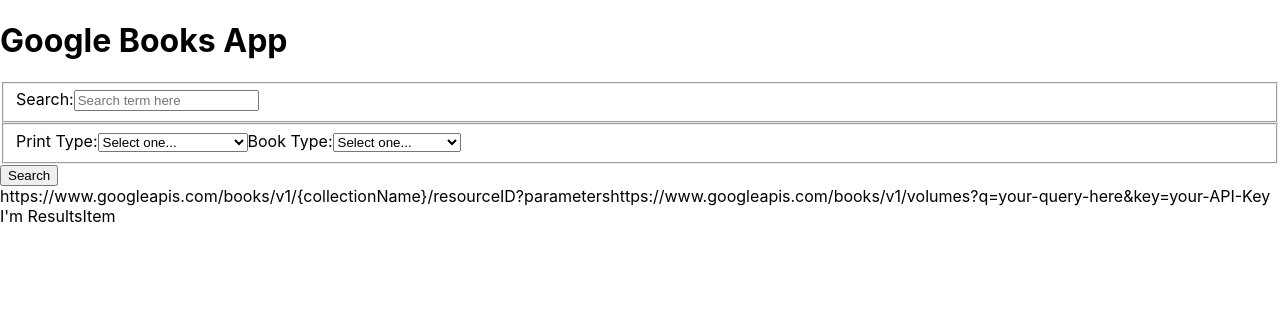
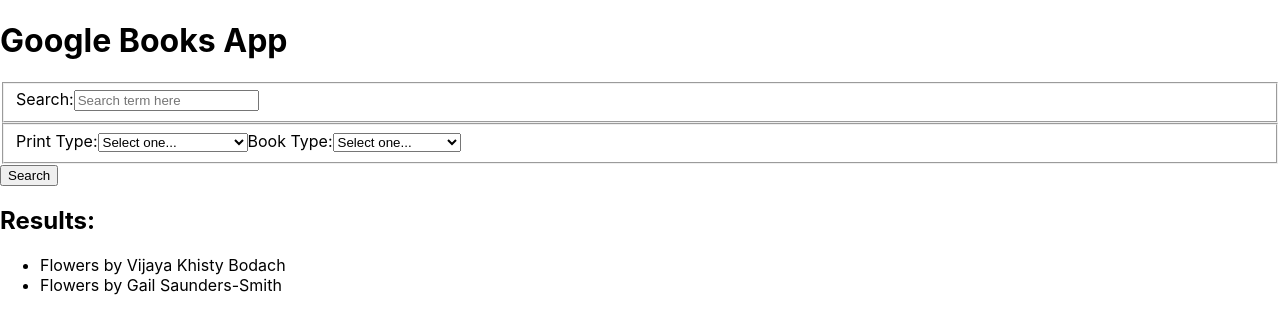
Before and after one commit to amypepper/google-books-app, a React (Create React App) app: page / in a window 1280 px wide. Shown: the top 334 px of the page. Built offline with nearby package versions, Linux system fonts and the light colour scheme.

Commit message:
complete static version of results components
Passed in sample results as props so that the .map() methods could be
tested and it would be easy to see if everything rendered alright.

```diff
--- a/src/App.js
+++ b/src/App.js
@@ -21,13 +21,38 @@
   },
 };
 
+const sampleResults = {
+  kind: "books#volumes",
+  items: [
+    {
+      kind: "books#volume",
+      id: "_ojXNuzgHRcC",
+      etag: "OTD2tB19qn4",
+      selfLink: "https://www.googleapis.com/books/v1/volumes/_ojXNuzgHRcC",
+      volumeInfo: {
+        title: "Flowers",
+        authors: ["Vijaya Khisty Bodach"],
+      },
+    },
+    {
+      kind: "books#volume",
+      id: "RJxWIQOvoZUC",
+      etag: "NsxMT6kCCVs",
+      selfLink: "https://www.googleapis.com/books/v1/volumes/RJxWIQOvoZUC",
+      volumeInfo: {
+        title: "Flowers",
+        authors: ["Gail Saunders-Smith"],
+      },
+    },
+  ],
+};
+
 function App() {
   return (
     <div>
       <NavBar filterParams={booksAPI.params} />
       <main>
-        <div>{booksAPI.urls}</div>
-        <ResultsList />
+        <ResultsList results={sampleResults} />
       </main>
     </div>
   );
--- a/src/ResultsItem/ResultsItem.js
+++ b/src/ResultsItem/ResultsItem.js
@@ -4,7 +4,12 @@
 
 class ResultsItem extends React.Component {
   render() {
-    return <div>I'm ResultsItem</div>;
+    return this.props.results.items.map((item) => (
+      <li>
+        {item.volumeInfo.title} by{" "}
+        {item.volumeInfo.authors.map((author) => author)}
+      </li>
+    ));
   }
 }
 
--- a/src/ResultsList/ResultsList.js
+++ b/src/ResultsList/ResultsList.js
@@ -5,7 +5,14 @@
 
 class ResultsList extends React.Component {
   render() {
-    return <ResultsItem />;
+    return (
+      <section>
+        <h2>Results:</h2>
+        <ul>
+          <ResultsItem results={this.props.results} />
+        </ul>
+      </section>
+    );
   }
 }
 
```
